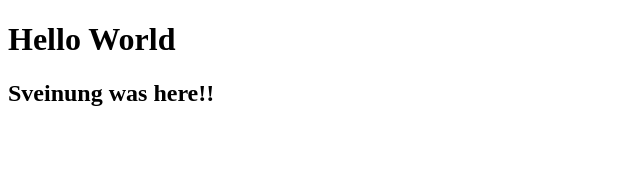
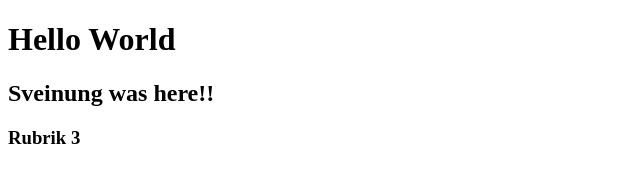
Before and after one commit to randomnickname123456789/improved-octo-doodle, a plain HTML site: page index.html in a window 1280 px wide. Shown: the full height of the page, 0-640 px from the left. Drawn offline with Linux system fonts and the light colour scheme.

Commit message:
ändring 2

```diff
--- a/index.html
+++ b/index.html
@@ -8,5 +8,6 @@
 <body>
   <h1>Hello World</h1>
   <h2>Sveinung was here!!</h2>
+  <h3>Rubrik 3</h3>
 </body>
 </html>
```
